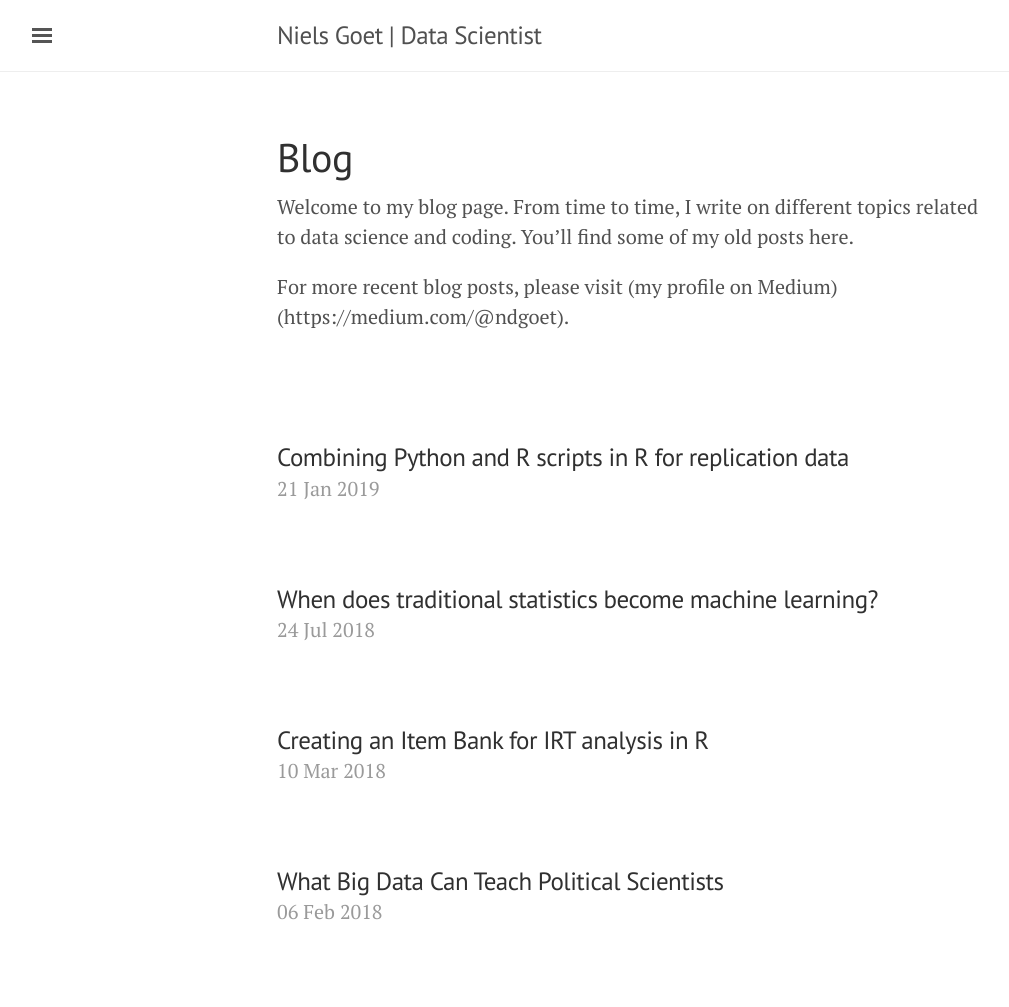
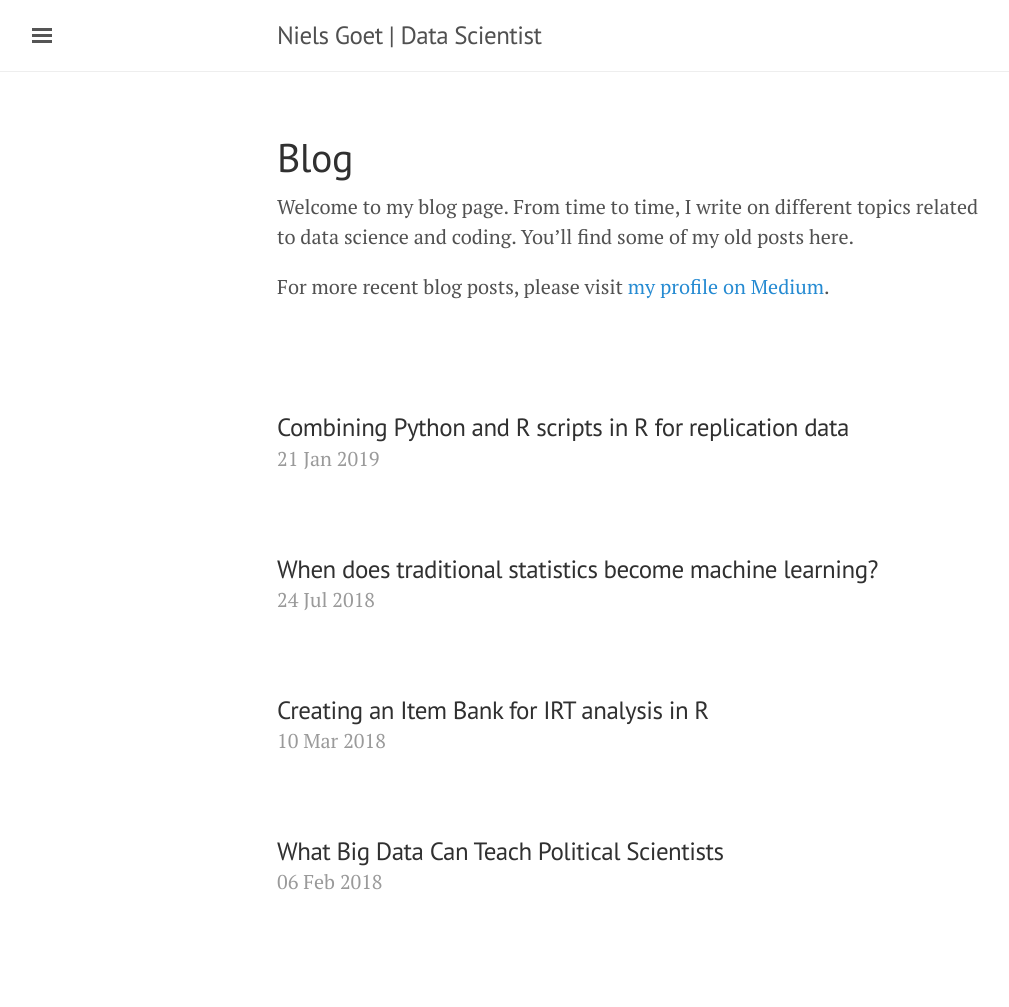
Before and after one commit to ngoet/ngoet.github.io, a Jekyll site: the page built from _pages/blog.md, in a window 1280 px wide. Shown: the whole page, without its empty margins (3-1012 px from the left). Built offline with Jekyll 4.4.1, drawn with Linux system fonts in a browser that asks for light colours; after the commit the page ends 977 px from its top, so only the background shows below that.

Commit message:
Fixing broken link

```diff
--- a/_pages/blog.md
+++ b/_pages/blog.md
@@ -5,7 +5,7 @@ permalink: /blog/
 ---
 Welcome to my blog page. From time to time, I write on different topics related to data science and coding. You'll find some of my old posts here.
 
-For more recent blog posts, please visit (my profile on Medium)(https://medium.com/@ndgoet).
+For more recent blog posts, please visit [my profile on Medium](https://medium.com/@ndgoet).
 <br/><br/>
 <br/><br/>
 
```
